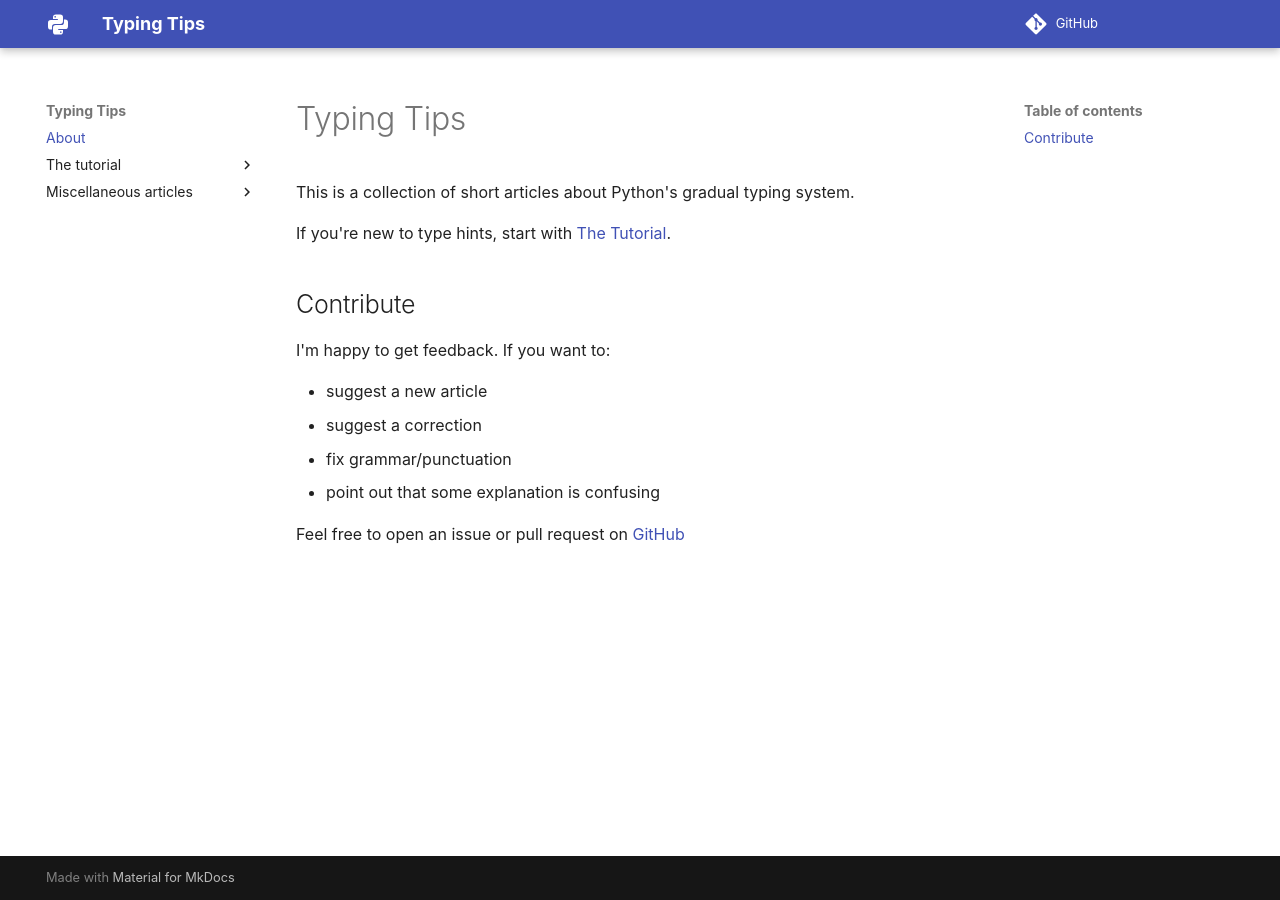
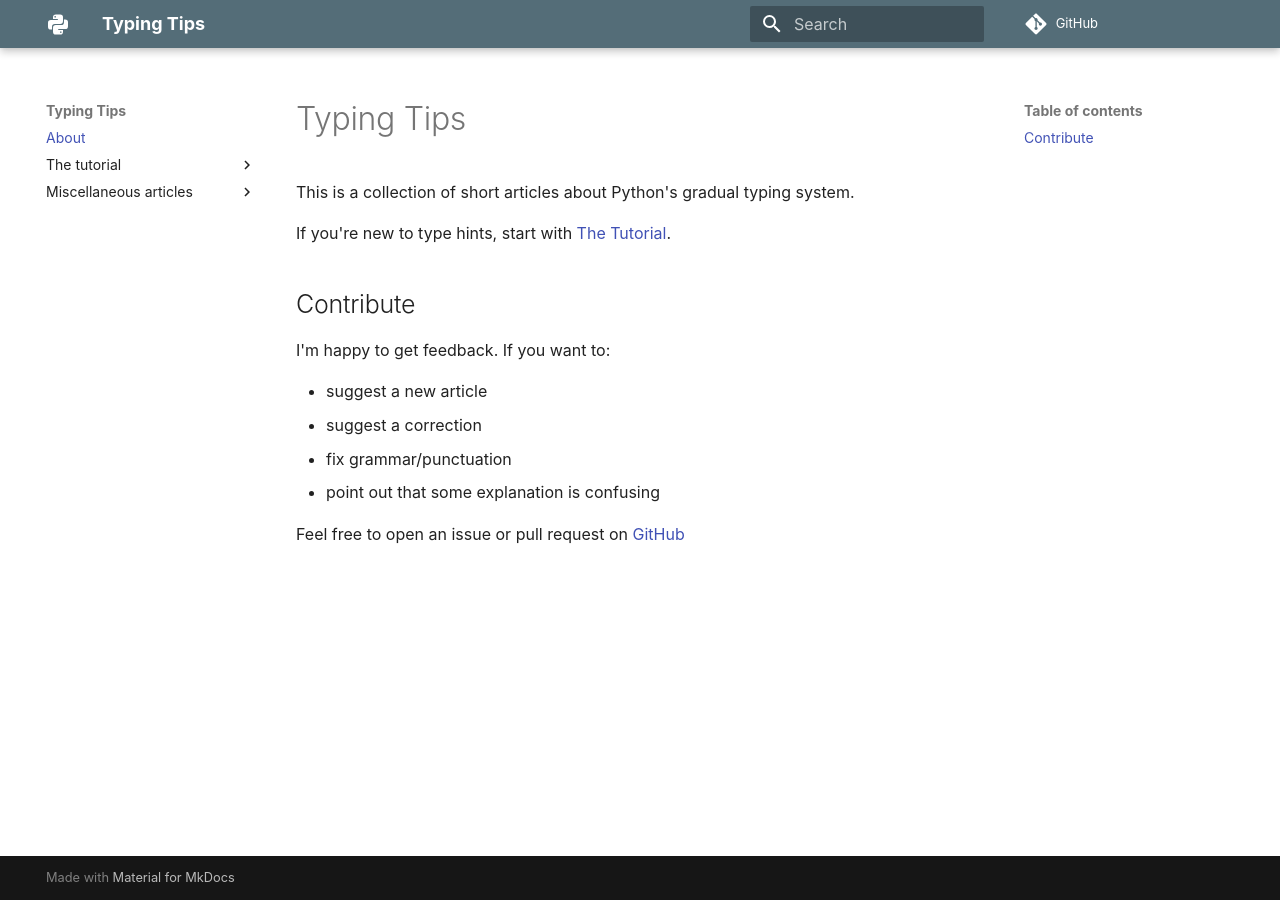
Before and after one commit to decorator-factory/typing-tips, an MkDocs documentation site: the page built from docs/index.md, in a window 1280 px wide. Built offline with MkDocs 1.6.1 and Material for MkDocs 9.7.7, drawn with Linux system fonts in a browser that asks for light colours; plug-ins that fetch from the network failed and are left out; comment, search, counter and statistics services are not loaded.

Commit message:
Add a new palette, a favicon and a licen

```diff
--- a/mkdocs.yml
+++ b/mkdocs.yml
@@ -17,7 +17,10 @@ theme:
   icon:
     logo: material/language-python
   font: false
-
+  palette:
+    primary: blue grey
+    accent: cyan
+  favicon: images/favicon.png
 
 markdown_extensions:
   - attr_list
@@ -42,3 +45,4 @@ markdown_extensions:
 plugins:
   - privacy:
       enabled: true
+  - search
```
Also changed, not shown: docs/images/favicon.png (added), 1 other file.
